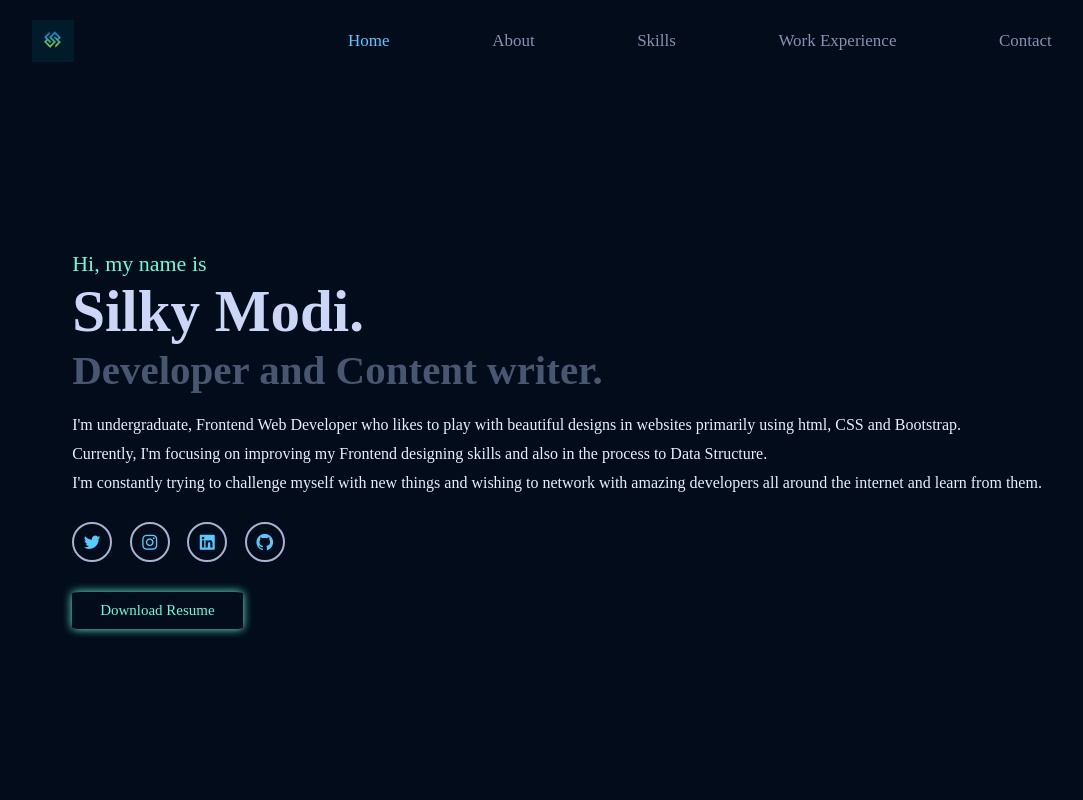
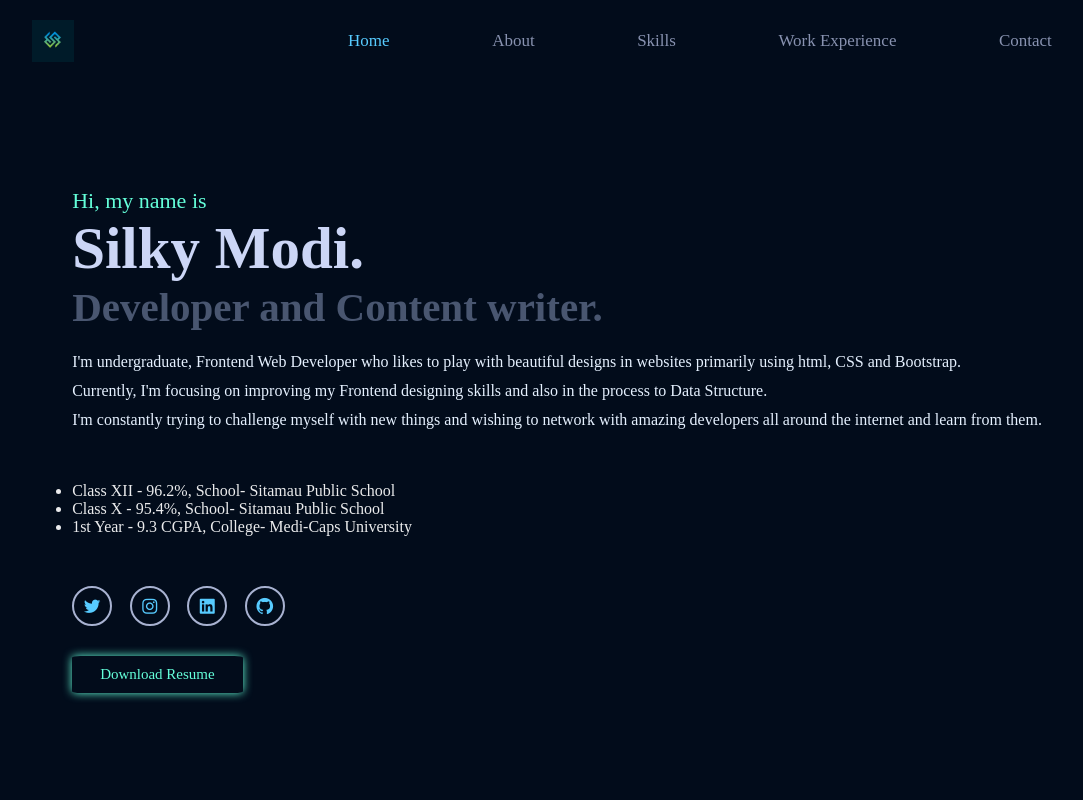
Before and after one commit to silky-modi22/OIBSIP, a plain HTML site: page portfolio/index.html in a window 1280 px wide. Shown: the top 800 px of the page, without its empty margins (83-1166 px from the left). Drawn offline with nearby package versions, Linux system fonts and the light colour scheme.

Commit message:
Update index.html

```diff
--- a/portfolio/index.html
+++ b/portfolio/index.html
@@ -40,6 +40,16 @@
             <br>
             <p>I'm constantly trying to challenge myself with new things and wishing to network with amazing developers
                 all around the internet and learn from them.</p>
+            <br><br><br>
+            <ul style="font-size: 1.6rem; color: rgba(255, 255, 255, 0.922); margin: 20px auto;">
+        <li>Class XII - 96.2%,
+            School- Sitamau Public School</li>
+        <li>Class X - 95.4%,
+            School- Sitamau Public School</li>
+
+        <li>1st Year - 9.3 CGPA,
+            College- Medi-Caps University</li>
+    </ul>
             <div class="social-media">
                 <a href="#"><i class='bx bxl-twitter'></i></a>
                 <a href="https://www.instagram.com/silky__modi/"><i class='bx bxl-instagram'></i></a>
```
